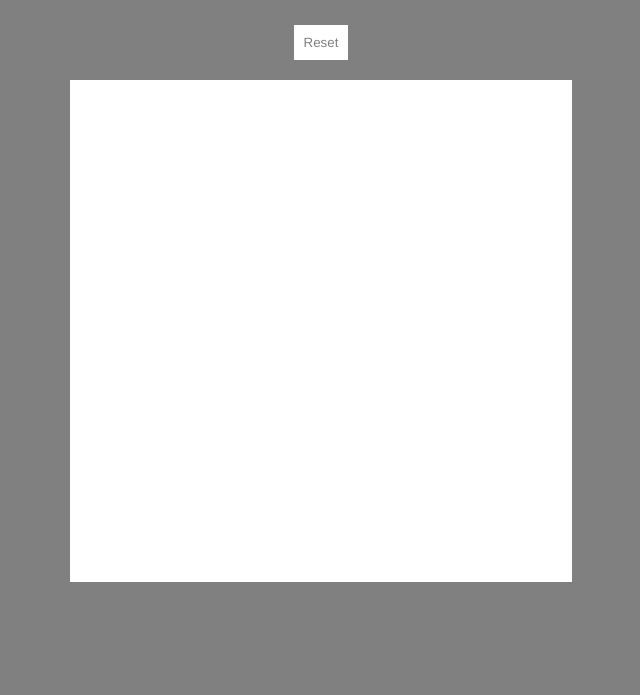
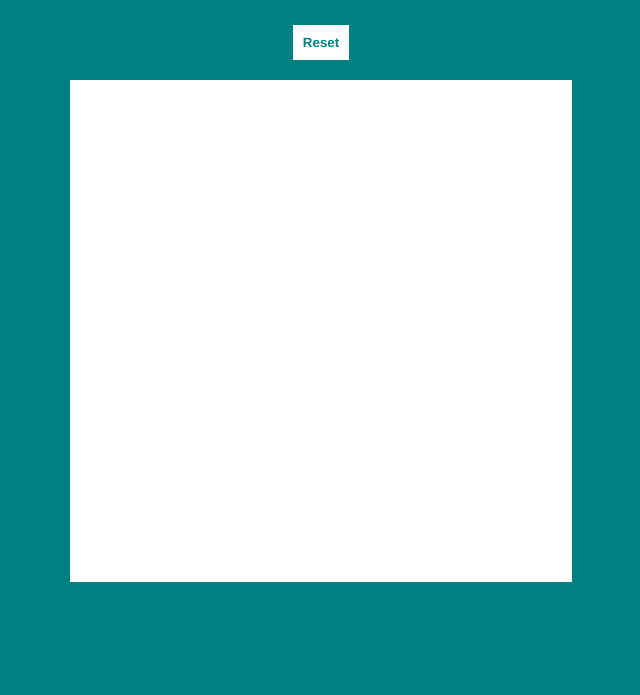
Before and after one commit to ancxanas/Etch-a-sketch, a plain HTML site: page index.html in a window 1280 px wide. Shown: the part 105-800 px from the top of the page, without its empty margins (319-959 px from the left). Drawn offline with Linux system fonts and the light colour scheme.

Commit message:
Changed bgcolor

```diff
--- a/styles.css
+++ b/styles.css
@@ -3,7 +3,7 @@
 }
 
 body{
-    background-color: #808080;
+    background-color: #008080;
 }
 
 .grid{
@@ -20,8 +20,9 @@ body{
 }
 
 button{
+    font-weight: bold;
     background-color: #ffffff;
-    color: #808080;
+    color: #008080;
     padding: 10px;
     border: none;
 }
```
